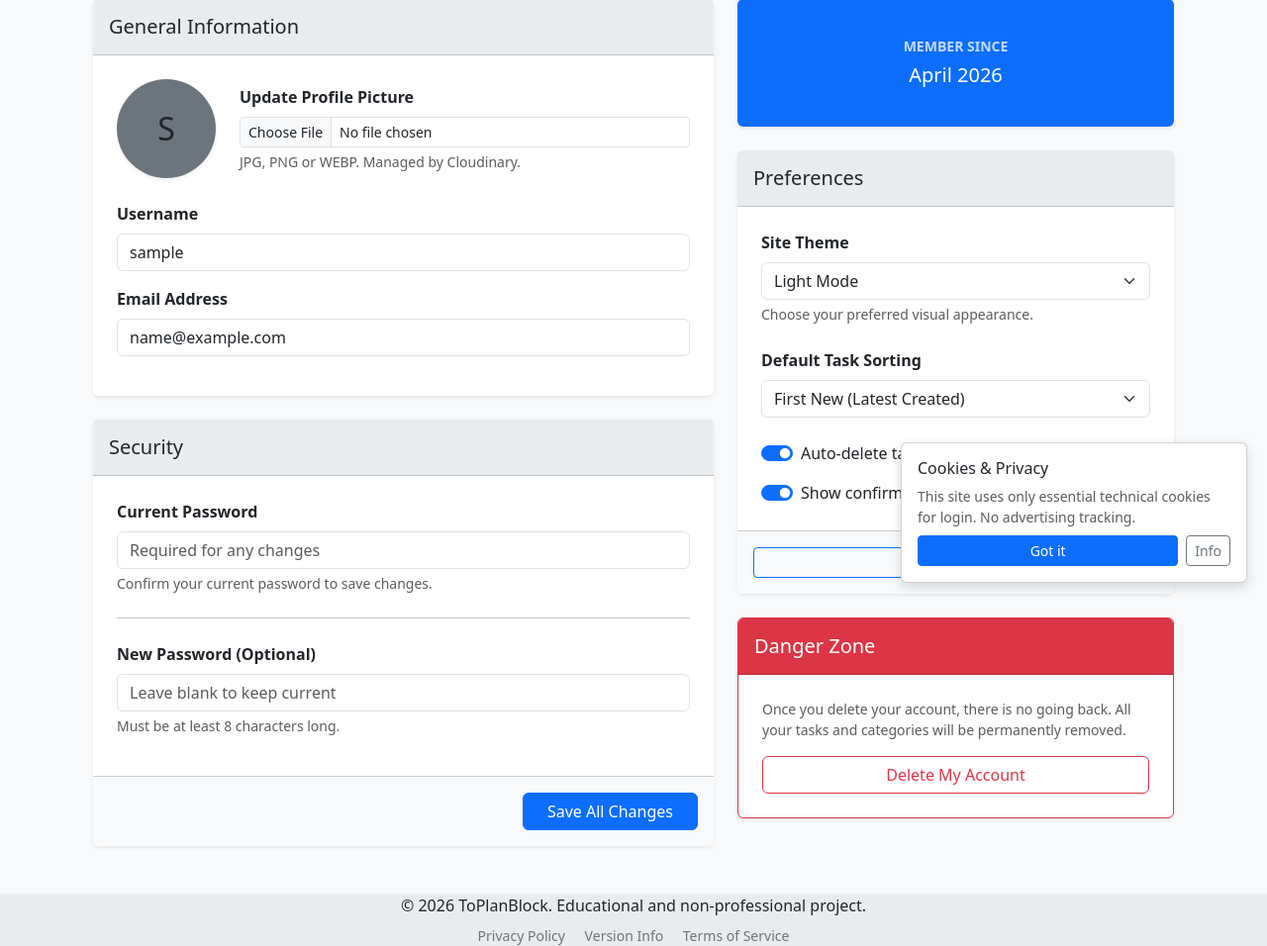
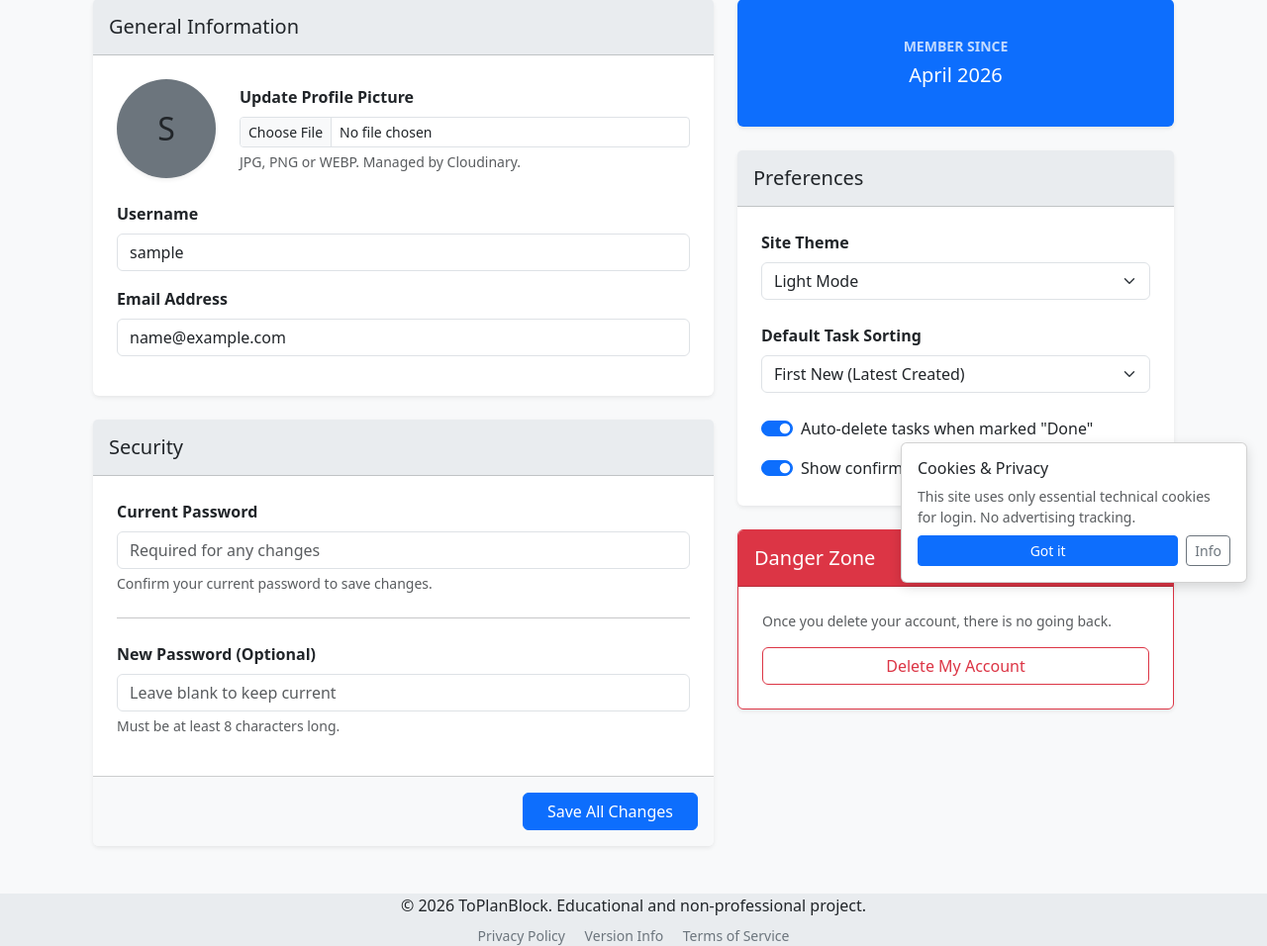
Before and after one commit to ErMichele/ToPlanBlock, a Flask app: page /account in a window 1280 px wide. Shown: the part 191-1147 px from the top of the page at 99% size. Run offline with Flask 3, Linux system fonts and the light colour scheme; the visitor is signed in with stand-in values (Sample User, id 1); some libraries are stand-ins or nearby versions.

Commit message:
Updated the account route to autosave preferences, make the security updates easier and to add a delete account modal

```diff
--- a/app.py
+++ b/app.py
@@ -4,10 +4,11 @@ import cloudinary
 import cloudinary.uploader
 import requests
 import markdown
+import secrets
 from datetime import datetime, timedelta
 from urllib.parse import urlparse
 from dotenv import load_dotenv
-from flask import Flask, render_template, redirect, url_for, request, flash, session, current_app
+from flask import Flask, render_template, redirect, url_for, request, flash, session, current_app, g
 from flask_sqlalchemy import SQLAlchemy
 from flask_login import LoginManager, UserMixin, login_user, login_required, logout_user, current_user
 from flask_bcrypt import Bcrypt
@@ -165,17 +166,23 @@ def github_api_request():
     return []
 
 #---------------- Security Headers ----------------
+@app.before_request
+def set_nonce():
+    g.nonce = secrets.token_urlsafe(16)
+
 @app.after_request
 def add_security_headers(response):
     response.headers['X-Frame-Options'] = 'SAMEORIGIN'
     response.headers['X-Content-Type-Options'] = 'nosniff'
     response.headers['X-XSS-Protection'] = '1; mode=block'
+
+    nonce = getattr(g, 'nonce', '')
     response.headers['Content-Security-Policy'] = (
-        "default-src 'self'; "
-        "script-src 'self' https://cdn.jsdelivr.net; "
-        "style-src 'self' https://cdn.jsdelivr.net 'unsafe-inline'; "
-        "img-src 'self' data: https://res.cloudinary.com; "
-        "connect-src 'self' https://api.github.com;"
+        f"default-src 'self'; "
+        f"script-src 'self' https://cdn.jsdelivr.net 'nonce-{nonce}'; "
+        f"style-src 'self' https://cdn.jsdelivr.net 'unsafe-inline'; "
+        f"img-src 'self' data: https://res.cloudinary.com; "
+        f"connect-src 'self' https://api.github.com https://cdn.jsdelivr.net; "
     )
 
     if IS_PROD:
@@ -316,7 +323,12 @@ def update_preferences():
     session['confirm_delete'] = 'confirm_delete' in request.form
     session['sort_by'] = request.form.get('sort_by', 'newest')
     session['theme'] = request.form.get('theme', 'system')
-    flash('Preferences updated (Session saved).', 'success')
+
+    # Check if request is AJAX
+    if request.headers.get('X-Requested-With') == 'XMLHttpRequest':
+        return {"status": "success"}, 200
+
+    flash('Preferences updated.', 'success')
     return redirect(url_for('account'))
 
 @app.post('/account/delete')
@@ -453,11 +465,12 @@ def account():
             flash('Incorrect current password.', 'danger')
             return redirect(url_for('account'))
 
-        # Update Username/Email
         new_username = request.form.get('username', '').strip()
+        if new_username and new_username != current_user.username:
+            current_user.username = new_username
+
         new_email = request.form.get('email', '').strip().lower()
-        if new_username and new_email:
-            current_user.username = new_username
+        if new_email and new_email != current_user.email:
             current_user.email = new_email
 
         if 'picture' in request.files:
--- a/static/js/account.js
+++ b/static/js/account.js
@@ -1,8 +1,7 @@
 document.addEventListener('DOMContentLoaded', function() {
     const infoForm = document.getElementById('profileForm');
-    const prefsForm = document.getElementById('prefsForm');
     const unsavedModal = new bootstrap.Modal(document.getElementById('unsavedChangesModal'));
-    const unsavedList = document.getElementById('unsavedList');
+    const saveToast = new bootstrap.Toast(document.getElementById('saveToast'));
     let targetUrl = '';
     let skipCheck = false;
 
@@ -10,35 +9,70 @@ document.addEventListener('DOMContentLoaded', function() {
         const formData = new FormData(form);
         const state = {};
         for (let [key, value] of formData.entries()) {
-            if (key === 'current_password' || key === 'csrf_token') continue;
-            state[key] = (value instanceof File) ? value.name : value;
+            if (['current_password', 'csrf_token', 'picture'].includes(key)) continue;
+            state[key] = value;
         }
         return JSON.stringify(state);
     };
 
-    const initialInfo = getFormState(infoForm);
-    const initialPrefs = getFormState(prefsForm);
+    let initialInfo = getFormState(infoForm);
 
     const isDirty = () => {
         if (skipCheck) return false;
-        return {
-            info: getFormState(infoForm) !== initialInfo,
-            prefs: getFormState(prefsForm) !== initialPrefs
-        };
+        return getFormState(infoForm) !== initialInfo;
     };
+
+    window.addEventListener('beforeunload', (e) => {
+        if (isDirty()) {
+            e.preventDefault();
+            e.returnValue = '';
+        }
+    });
 
     document.querySelectorAll('a').forEach(link => {
         link.addEventListener('click', function(e) {
-            if (this.getAttribute('href') === '#' || this.getAttribute('data-bs-toggle')) return;
+            if (this.getAttribute('href') === '#' || this.getAttribute('data-bs-toggle') || this.hostname !== window.location.hostname) return;
 
-            const status = isDirty();
-            if (status && (status.info || status.prefs)) {
+            if (isDirty()) {
                 e.preventDefault();
                 targetUrl = this.href;
-                unsavedList.innerHTML = '';
-                if (status.info) unsavedList.innerHTML += '<li>General information</li>';
-                if (status.prefs) unsavedList.innerHTML += '<li>Account preferences</li>';
                 unsavedModal.show();
+            }
+        });
+    });
+
+    document.querySelectorAll('.pref-auto-save').forEach(input => {
+        input.addEventListener('change', async () => {
+            const formData = new FormData();
+            document.querySelectorAll('.pref-auto-save').forEach(i => {
+                if (i.type === 'checkbox') {
+                    if (i.checked) formData.append(i.name, 'on');
+                } else {
+                    formData.append(i.name, i.value);
+                }
+            });
+
+            formData.append('csrf_token', CSRF_TOKEN);
+
+            try {
+                const response = await fetch(PREF_URL, {
+                    method: 'POST',
+                    body: formData,
+                    headers: { 'X-Requested-With': 'XMLHttpRequest' }
+                });
+
+                if (response.ok) {
+                    saveToast.show();
+                    const theme = formData.get('theme');
+                    if (theme) {
+                        const target = theme === 'system'
+                            ? (window.matchMedia('(prefers-color-scheme: dark)').matches ? 'dark' : 'light')
+                            : theme;
+                        document.documentElement.setAttribute('data-bs-theme', target);
+                    }
+                }
+            } catch (err) {
+                console.error("Auto-save error:", err);
             }
         });
     });
@@ -48,16 +82,5 @@ document.addEventListener('DOMContentLoaded', function() {
         window.location.href = targetUrl;
     });
 
-    [infoForm, prefsForm].forEach(form => {
-        form.addEventListener('submit', () => {
-            skipCheck = true;
-        });
-    });
-
-    window.addEventListener('beforeunload', (e) => {
-        const status = isDirty();
-        if (status && (status.info || status.prefs)) {
-            e.preventDefault();
-        }
-    });
+    infoForm.addEventListener('submit', () => { skipCheck = true; });
 });
--- a/templates/account.html
+++ b/templates/account.html
@@ -57,8 +57,8 @@
           <div class="card-body p-4">
             <div class="mb-3">
               <label class="form-label fw-semibold">Current Password</label>
-              <input class="form-control" type="password" name="current_password" autocomplete="current-password" placeholder="Required for any changes"
-                required>
+              <input class="form-control" type="password" name="current_password" autocomplete="current-password"
+                placeholder="Required for any changes" required>
               <div class="form-text text-body-secondary italic">Confirm your current password to save changes.</div>
             </div>
 
@@ -96,50 +96,34 @@
         <div class="card-header bg-body-secondary py-3">
           <h5 class="card-title mb-0">Preferences</h5>
         </div>
-        <form id="prefsForm" method="POST" action="{{ url_for('update_preferences') }}">
-          <input type="hidden" name="csrf_token" value="{{ csrf_token() }}" />
-          <div class="card-body p-4 text-start">
+        <div class="card-body p-4 text-start" id="prefsContainer">
           <div class="mb-4">
             <label class="form-label fw-bold">Site Theme</label>
-              <select name="theme" class="form-select">
-                <option value="light" {% if session.get('theme')=='light' %}selected{% endif %}>
-                  Light Mode
-                </option>
-                <option value="dark" {% if session.get('theme')=='dark' %}selected{% endif %}>
-                  Dark Mode
-                </option>
-                <option value="system" {% if session.get('theme')=='system' %}selected{% endif %}>
-                  System Default
-                </option>
+            <select name="theme" class="form-select pref-auto-save">
+              <option value="light" {% if session.get('theme')=='light' %}selected{% endif %}>Light Mode</option>
+              <option value="dark" {% if session.get('theme')=='dark' %}selected{% endif %}>Dark Mode</option>
+              <option value="system" {% if session.get('theme')=='system' %}selected{% endif %}>System Default</option>
             </select>
-              <div class="form-text">Choose your preferred visual appearance.</div>
           </div>
           <div class="mb-4">
             <label class="form-label fw-bold">Default Task Sorting</label>
-              <select name="sort_by" class="form-select">
-                <option value="newest" {% if session.get('sort_by')=='newest' %}selected{% endif %}>First New (Latest
-                  Created)</option>
-                <option value="oldest" {% if session.get('sort_by')=='oldest' %}selected{% endif %}>First Old (Oldest
-                  Created)</option>
-                <option value="alpha" {% if session.get('sort_by')=='alpha' %}selected{% endif %}>Alphabetical (A-Z)
-                </option>
+            <select name="sort_by" class="form-select pref-auto-save">
+              <option value="newest" {% if session.get('sort_by')=='newest' %}selected{% endif %}>First New (Latest Created)</option>
+              <option value="oldest" {% if session.get('sort_by')=='oldest' %}selected{% endif %}>First Old (Oldest Created)</option>
+              <option value="alpha" {% if session.get('sort_by')=='alpha' %}selected{% endif %}>Alphabetical (A-Z)</option>
             </select>
           </div>
           <div class="form-check form-switch mb-3">
-              <input class="form-check-input" type="checkbox" name="auto_delete" id="autoDelete" {% if
-                session.get('auto_delete') %}checked{% endif %}>
+            <input class="form-check-input pref-auto-save" type="checkbox" name="auto_delete" id="autoDelete"
+              {% if session.get('auto_delete') %}checked{% endif %}>
             <label class="form-check-label" for="autoDelete">Auto-delete tasks when marked "Done"</label>
           </div>
           <div class="form-check form-switch">
-              <input class="form-check-input" type="checkbox" name="confirm_delete" id="confirmDelete" {% if
-                session.get('confirm_delete', True) %}checked{% endif %}>
+            <input class="form-check-input pref-auto-save" type="checkbox" name="confirm_delete" id="confirmDelete"
+              {% if session.get('confirm_delete', True) %}checked{% endif %}>
             <label class="form-check-label" for="confirmDelete">Show confirmation before deleting</label>
           </div>
         </div>
-          <div class="card-footer bg-body-tertiary p-3">
-            <button type="submit" class="btn btn-sm btn-outline-primary w-100 save-btn">Save Preferences</button>
-          </div>
-        </form>
       </div>
 
       <div class="card border-danger shadow-sm mb-4">
@@ -147,17 +131,42 @@
           <h5 class="card-title mb-0">Danger Zone</h5>
         </div>
         <div class="card-body p-4">
-          <p class="small text-muted">Once you delete your account, there is no going back. All your tasks and
-            categories will be permanently removed.</p>
+          <p class="small text-muted">Once you delete your account, there is no going back.</p>
+          <button type="button" class="btn btn-outline-danger w-100" data-bs-toggle="modal" data-bs-target="#deleteAccountModal">
+            Delete My Account
+          </button>
+        </div>
+      </div>
+    </div>
+  </div>
+</div>
+
+<div class="modal fade" id="deleteAccountModal" tabindex="-1" aria-hidden="true">
+  <div class="modal-dialog">
+    <div class="modal-content">
+      <div class="modal-header bg-danger text-white">
+        <h5 class="modal-title">Confirm Account Deletion</h5>
+        <button type="button" class="btn-close btn-close-white" data-bs-dismiss="modal"></button>
+      </div>
+      <div class="modal-body">
+        <p><strong>Warning:</strong> This action is permanent and cannot be undone. All your tasks will be deleted.</p>
+      </div>
+      <div class="modal-footer">
+        <button type="button" class="btn btn-secondary" data-bs-dismiss="modal">Cancel</button>
         <form method="POST" action="{{ url_for('delete_account') }}">
           <input type="hidden" name="csrf_token" value="{{ csrf_token() }}" />
-            <button type="submit" class="btn btn-outline-danger w-100"
-              onclick="return confirm('WARNING: Are you sure you want to delete your account? This action is permanent.')">
-              Delete My Account
-            </button>
+          <button type="submit" class="btn btn-danger">Permanently Delete Everything</button>
         </form>
       </div>
     </div>
+  </div>
+</div>
+
+<div class="toast-container position-fixed bottom-0 end-0 p-3">
+  <div id="saveToast" class="toast align-items-center text-white bg-success border-0" role="alert" aria-live="assertive" aria-atomic="true">
+    <div class="d-flex">
+      <div class="toast-body">Preferences saved automatically.</div>
+      <button type="button" class="btn-close btn-close-white me-2 m-auto" data-bs-dismiss="toast"></button>
     </div>
   </div>
 </div>
@@ -170,9 +179,7 @@
         <button type="button" class="btn-close" data-bs-dismiss="modal" aria-label="Close"></button>
       </div>
       <div class="modal-body">
-        <p>You have unsaved changes in:</p>
-        <ul id="unsavedList" class="fw-bold">
-        </ul>
+        <p>You have unsaved changes in <strong>General Information & Security</strong>.</p>
         <p class="mb-0">If you leave now, these changes will be lost. Do you want to stay and save?</p>
       </div>
       <div class="modal-footer">
@@ -183,6 +190,10 @@
   </div>
 </div>
 
+<script nonce="{{ g.nonce }}">
+    const CSRF_TOKEN = "{{ csrf_token() }}";
+    const PREF_URL = "{{ url_for('update_preferences') }}";
+</script>
 <script src="{{ url_for('static', filename='js/account.js') }}"></script>
 
 {% endblock %}
```
Lines whose indentation alone changed are shown as unchanged.
